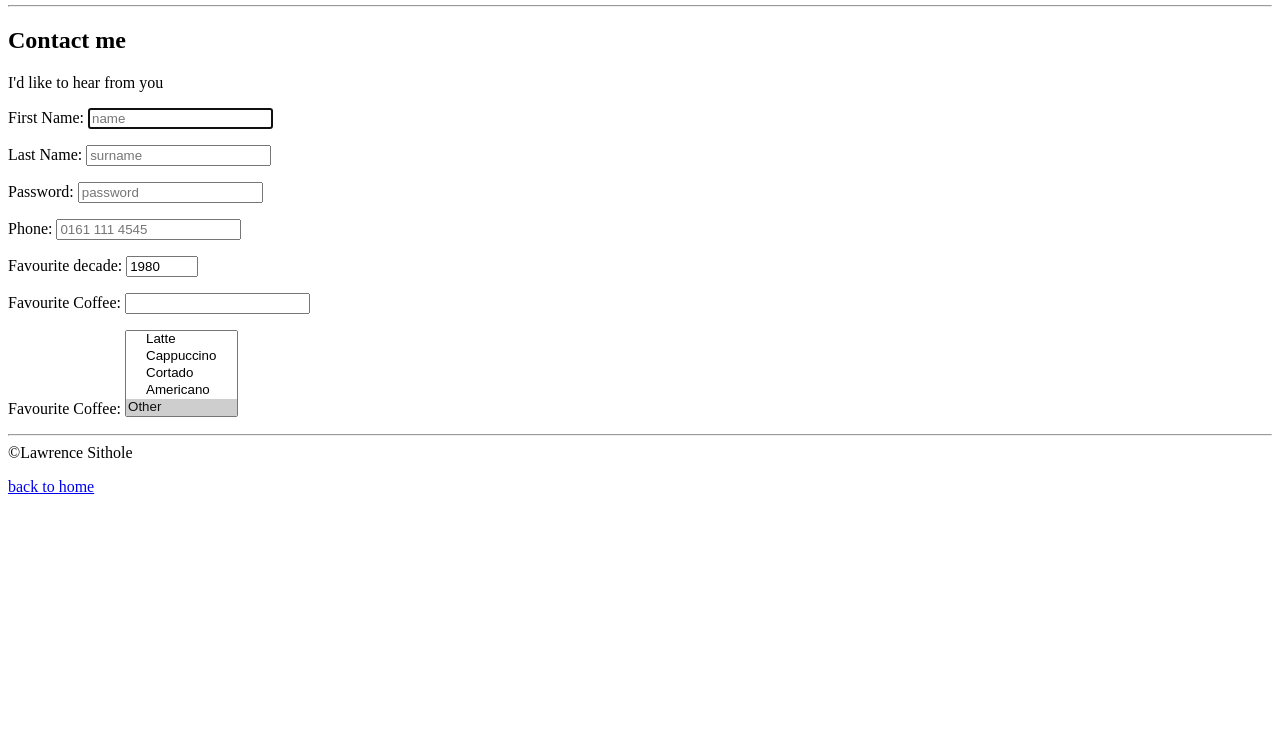
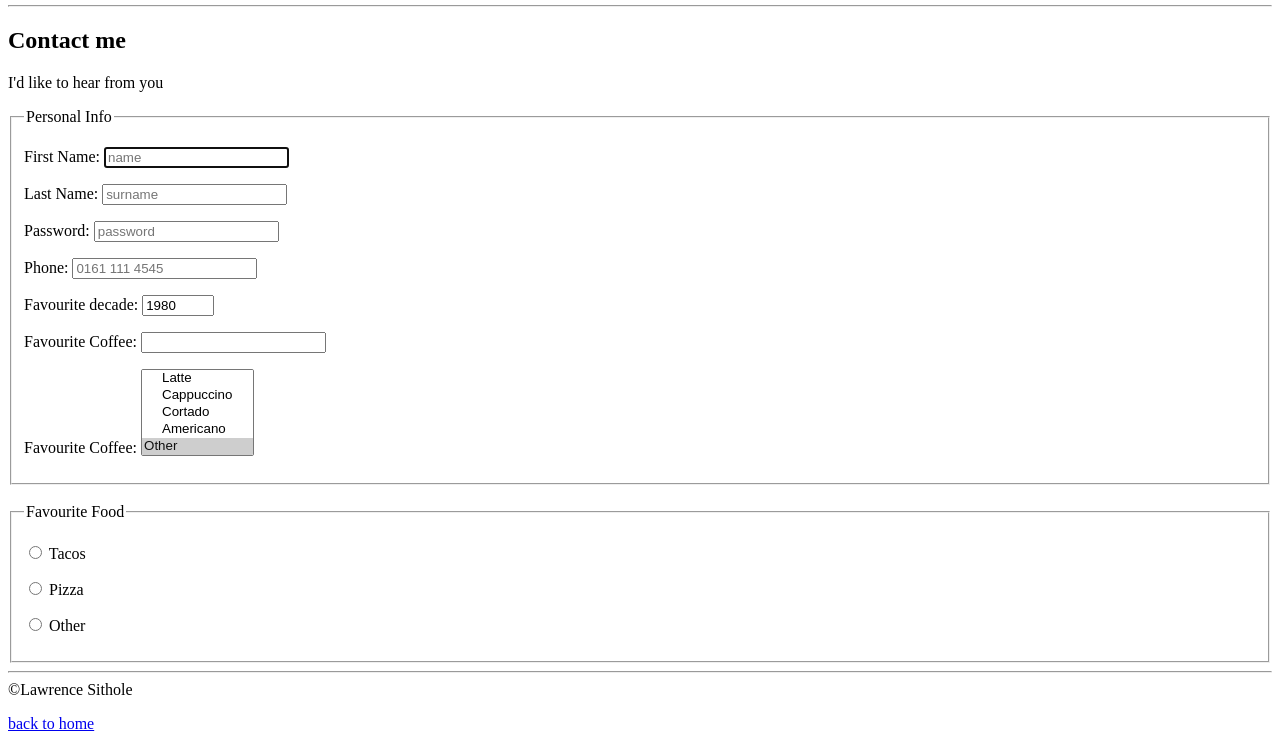
Before and after one commit to Lawrence-Sithole/HTML, a plain HTML site: page index.html in a window 1280 px wide. Shown: the part 1501-2250 px from the top of the page. Before the commit the page ends 2013 px from the top, so only its background shows below. Drawn offline with Linux system fonts and the light colour scheme.

Commit message:
radio buttons

```diff
--- a/index.html
+++ b/index.html
@@ -130,6 +130,8 @@
       <h2>Contact me</h2>
       <p>I'd like to hear from you</p>
       <form action="https://httpbin.org/get" method="get">
+        <fieldset>
+          <legend>Personal Info</legend>
         <p>
           <label for="firstName">First Name:</label>
         <input type="text" name="firstName" id="firstName" placeholder="name" autocomplete="on" required autofocus>
@@ -179,6 +181,24 @@
 
         </select>
       </p>
+        </fieldset>
+        <br>
+        <fieldset>
+          <legend>Favourite Food</legend>
+          <p>
+            <input type="radio" name="food" id="tacos" value="tacos">
+            <label for="tacos">Tacos</label>
+          </p>
+          <p>
+            <input type="radio" name="food" id="pizza" value="pizza">
+            <label for="pizza">Pizza</label>
+          </p>
+          <p>
+            <input type="radio" name="food" id="other" value="other">
+            <label for="other">Other</label>
+          </p>
+        </fieldset>
+
       </form>
     </article>
     <hr>
```
